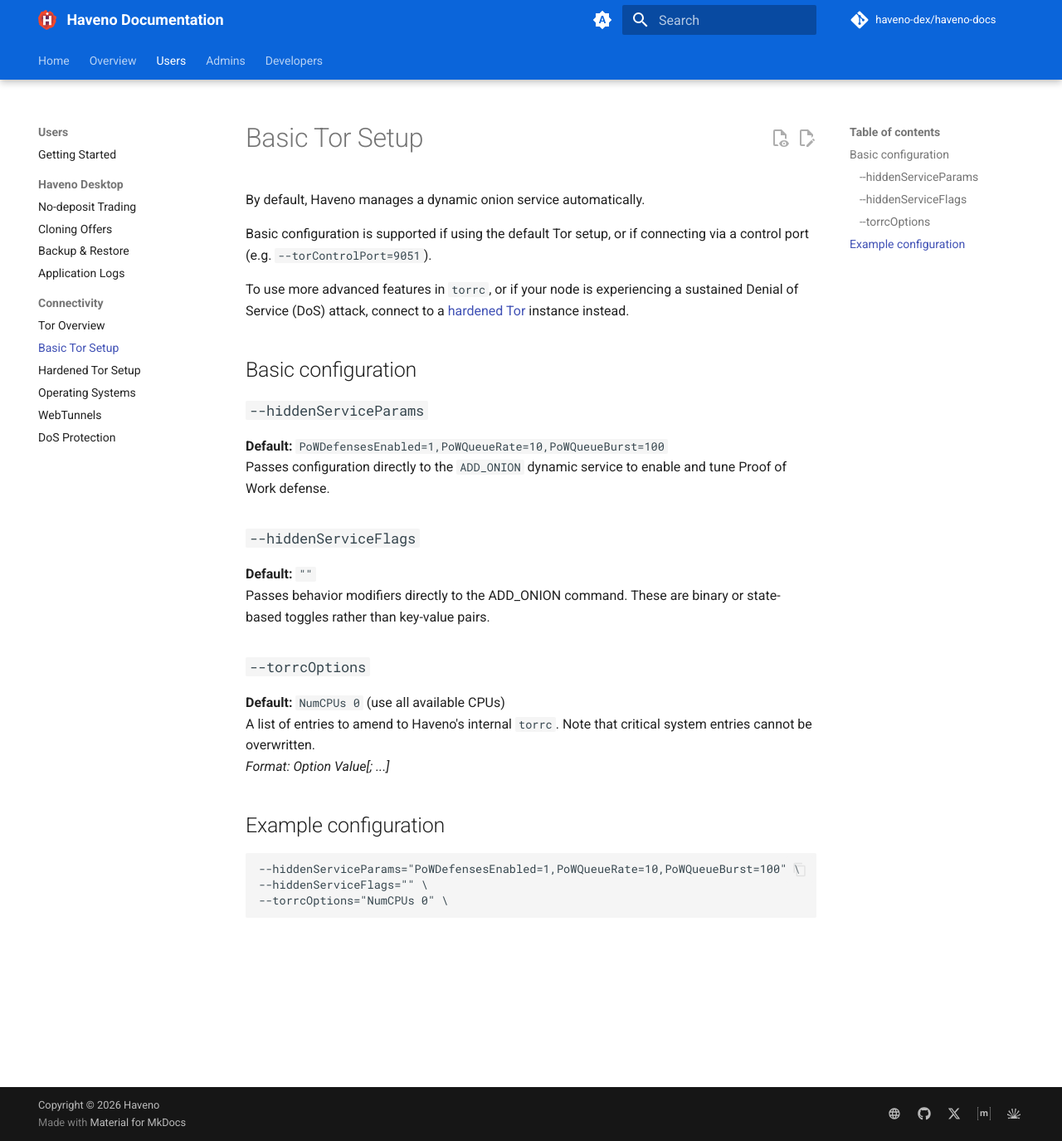
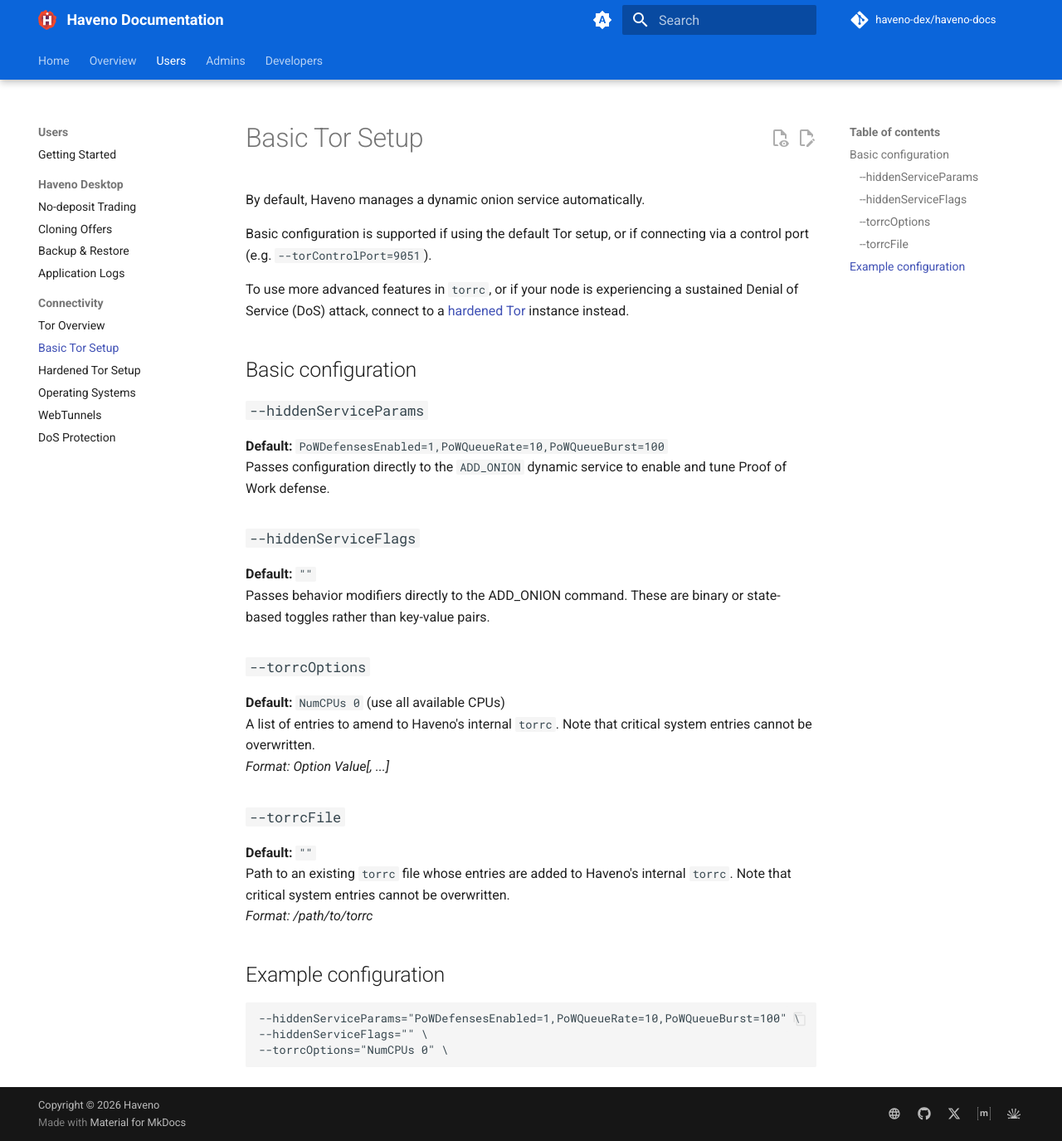
Before and after one commit to haveno-dex/haveno-docs, an MkDocs documentation site: the page built from docs/users/connectivity/basic-tor.md, in a window 1280 px wide and 1375 px high. Shown: the whole window at 83% size. Built offline with MkDocs 1.6.1 and Material for MkDocs 9.7.7, drawn with Linux system fonts in a browser that asks for light colours; plug-ins that fetch from the network failed and are left out; comment, search, counter and statistics services are not loaded; the version menu is left out.

Commit message:
docs: document torrcFile and control port options (#123)

```diff
--- a/docs/users/connectivity/basic-tor.md
+++ b/docs/users/connectivity/basic-tor.md
@@ -19,7 +19,12 @@
 ### `--torrcOptions`
 **Default:** `NumCPUs 0` (use all available CPUs)
 A list of entries to amend to Haveno's internal `torrc`. Note that critical system entries cannot be overwritten.
-*Format: Option Value[; ...]*
+*Format: Option Value[, ...]*
+
+### `--torrcFile`
+**Default:** `""`
+Path to an existing `torrc` file whose entries are added to Haveno's internal `torrc`. Note that critical system entries cannot be overwritten.
+*Format: /path/to/torrc*
 
 ## Example configuration
 
```
Also changed, not shown: docs/users/connectivity/tor-overview.md (+6 -0 lines).
